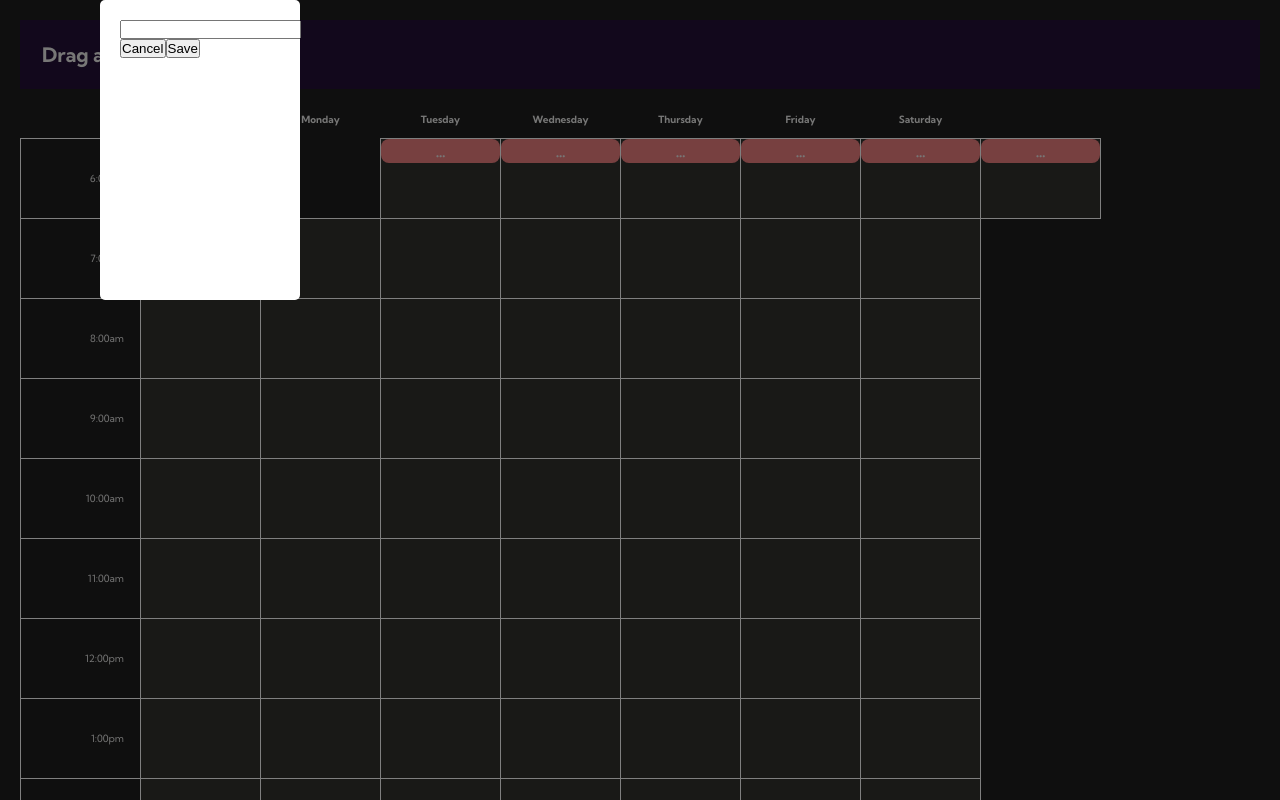
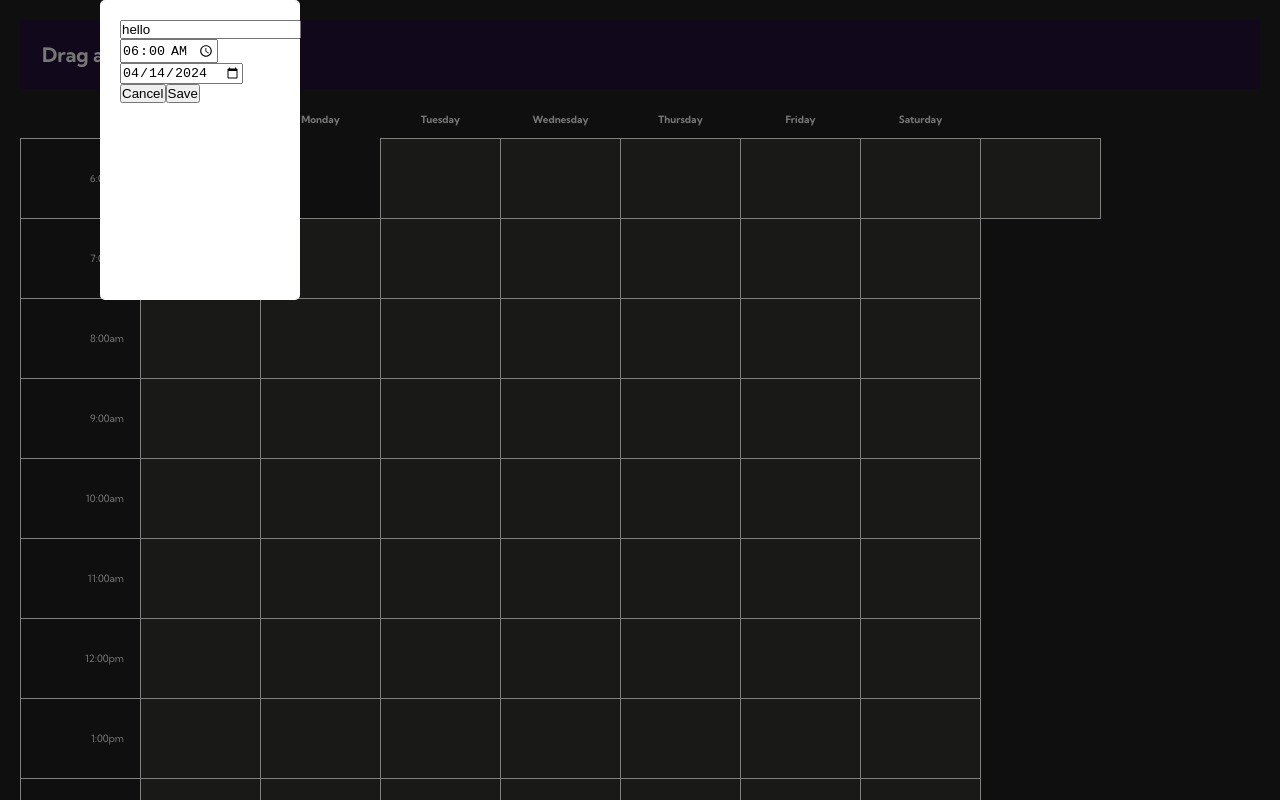
Before and after one commit to PresDS/drag-and-drop-schedule, a Vue app: page / in a window 1280 px wide. Both pictures are taken after a click on the element 200 px from the left and 148 px from the top of the page. Shown: the top 800 px of the page. Built offline with nearby package versions, Linux system fonts and the light colour scheme.

Commit message:
added date and time to event modal and improved how droppable area compares dates to the events array.

```diff
--- a/src/components/DroppableArea.vue
+++ b/src/components/DroppableArea.vue
@@ -44,9 +44,16 @@ export default {
             //     }
             // })
 
-            if(this.events[0].dateTime.format('h:mma') == this.time.format('h:mma')) {
+            // if(this.events[0].dateTime.format('h:mma') == this.time.format('h:mma')) {
+            //         return true
+            // }
+            console.log('this.events[0].dateTime', this.events[0].dateTime.format('MM-DD-YYYY hh:mm:ss'));
+            console.log('this.time', this.time.format('MM-DD-YYYY hh:mm:ss'));
+
+            // checks if its the same dateTime down to the minute
+            if(this.events[0].dateTime.isSame(this.time, 'minute')) {
                     return true
-                }
+            }
 
             return false
         },
--- a/src/components/ModalEvent.vue
+++ b/src/components/ModalEvent.vue
@@ -2,10 +2,14 @@
     <div class="modal-backdrop">
         <div class="modal-body">
 
-            <input type="text" v-model="title" />
+            <input type="text" v-model="title" placeholder="Event Title"/>
 
-            <button @click="closeModal">Cancel</button>
-            <button @click="saveEvent">Save</button>
+            <input type="time" v-model="timeString">
+            <input type="date" v-model="dateString">
+            <div class="button-group">
+                <button @click="closeModal">Cancel</button>
+                <button @click="saveEvent">Save</button>
+            </div>
         </div>
     </div>
 </template>
@@ -16,9 +20,14 @@ export default {
     emits: ['closeModal', 'saveEvent'],
     data() {
         return {
-            title: '',
-
+            title: 'hello',
+            dateString: '',
+            timeString: '',
         }
+    },
+    created() {
+        this.dateString = this.eventTime.format("YYYY-MM-DD");
+        this.timeString = this.eventTime.format("hh:mm:ss");
     },
     methods: {
         closeModal() {
--- a/src/components/WeeklySchedule.vue
+++ b/src/components/WeeklySchedule.vue
@@ -41,8 +41,8 @@ export default {
             // hoursArray: ['08:00am', '09:00am', '10:00am', '11:00am', '12:00pm', '01:00pm', '02:00pm', '03:00pm', '04:00pm', '05:00pm'],
             hoursArray: [],
             dayjs: dayjs(),
-            startingTime: dayjs().startOf('week').hour(5), // 6am
-            endingTime: dayjs().startOf('week').hour(22), // 10pm
+            startingTime: dayjs().startOf('week').hour(5).second(0), // 6am
+            endingTime: dayjs().startOf('week').hour(22).second(0), // 10pm
 
             events: [ ],
 
@@ -96,6 +96,7 @@ export default {
             // // Parse the new time and set it to the existing date
             const modifiedDateTime = day.hour(hourStr)
                                      .minute(minuteStr)
+                                     .second(0)
 
             console.log(modifiedDateTime.toString()); // Output the modified date and time
             return modifiedDateTime
```
